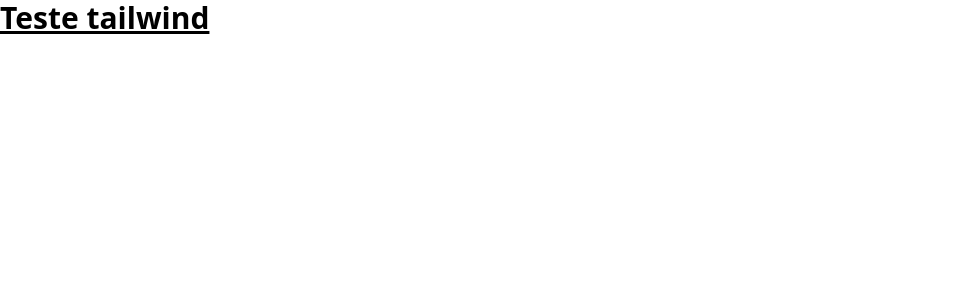
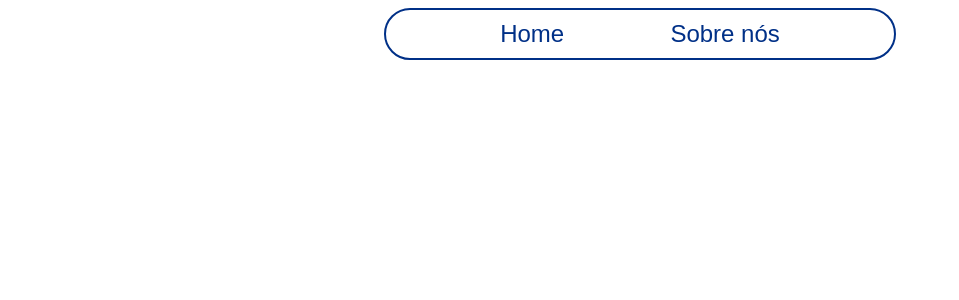
Before and after one commit to ifsp-gru-ext-eco/keralty, a React (Create React App) app: page / in a window 1280 px wide. Shown: the top 300 px of the page, without its empty margins (0-959 px from the left). Built offline with nearby package versions, Linux system fonts and the light colour scheme.

Commit message:
building header...

```diff
--- a/package.json
+++ b/package.json
@@ -9,6 +9,7 @@
     "@testing-library/user-event": "^13.5.0",
     "react": "^19.0.0",
     "react-dom": "^19.0.0",
+    "react-router-dom": "^7.3.0",
     "react-scripts": "5.0.1",
     "web-vitals": "^2.1.4"
   },
--- a/src/App.js
+++ b/src/App.js
@@ -1,10 +1,12 @@
+import { BrowserRouter as Router } from "react-router-dom";
 import './index.css';
+import Header from './components/Header';
 
 function App() {
   return (
-    <div className="App">
-      <h1 className="text-3xl font-bold underline">Teste tailwind</h1>
-    </div>
+    <Router>
+      <Header />
+    </Router>
   );
 }
 
--- /dev/null
+++ b/src/components/Header.js
@@ -0,0 +1,32 @@
+import { Link } from "react-router-dom";
+
+
+function Header(){
+        return (
+            <div className="flex items-center justify-center top-0 bg-white z-10 ">
+              <div className="container hidden lg:block">
+                <div className="flex justify-center items-center p-2">
+
+                  <div className="flex justify-evenly font-rubik w-full max-w-lg mx-auto p-2 rounded-full items-center border-[2px] border-second ">
+                    <Link
+                      to="/"
+                      className="text-2xl hover:text-primary transition ease-in-out text-second "
+                    >
+                      Home
+                    </Link>
+                    <Link
+                      to="/"
+                      className="text-2xl hover:text-primary transition ease-in-out text-second "
+                    >
+                      Sobre nós
+                    </Link>
+
+                  </div>
+                </div>
+              </div>
+            </div>
+    );
+
+}
+
+export default Header;
--- a/src/index.css
+++ b/src/index.css
@@ -2,3 +2,4 @@
 @tailwind base;
 @tailwind components;
 @tailwind utilities;
+@import url('https://fonts.googleapis.com/css2?family=Rubik:ital,wght@0,300..900;1,300..900&display=swap');
--- a/src/index.js
+++ b/src/index.js
@@ -2,7 +2,6 @@ import React from 'react';
 import ReactDOM from 'react-dom/client';
 import './index.css';
 import App from './App';
-import reportWebVitals from './reportWebVitals';
 
 const root = ReactDOM.createRoot(document.getElementById('root'));
 root.render(
@@ -10,8 +9,3 @@ root.render(
     <App />
   </React.StrictMode>
 );
-
-// If you want to start measuring performance in your app, pass a function
-// to log results (for example: reportWebVitals(console.log))
-// or send to an analytics endpoint. Learn more: https://bit.ly/CRA-vitals
-reportWebVitals();
--- a/src/reportWebVitals.js
+++ /dev/null
@@ -1,13 +0,0 @@
-const reportWebVitals = onPerfEntry => {
-  if (onPerfEntry && onPerfEntry instanceof Function) {
-    import('web-vitals').then(({ getCLS, getFID, getFCP, getLCP, getTTFB }) => {
-      getCLS(onPerfEntry);
-      getFID(onPerfEntry);
-      getFCP(onPerfEntry);
-      getLCP(onPerfEntry);
-      getTTFB(onPerfEntry);
-    });
-  }
-};
-
-export default reportWebVitals;
--- a/tailwind.config.js
+++ b/tailwind.config.js
@@ -4,7 +4,15 @@ module.exports = {
     "./src/**/*.{js,jsx,ts,tsx}",
   ],
   theme: {
-    extend: {},
+    extend: {
+      colors: {
+        primary: '#0072CE',
+        second: '#003087',
+      },
+      fontFamily: {
+        rubik: ['Rubik', 'sans-serif'],
+      },
+    },
   },
   plugins: [],
 }
```
Also changed, not shown: src/setupTests.js (deleted, +0 -5 lines), 2 other files (tests, documents, lock files or other folders).
